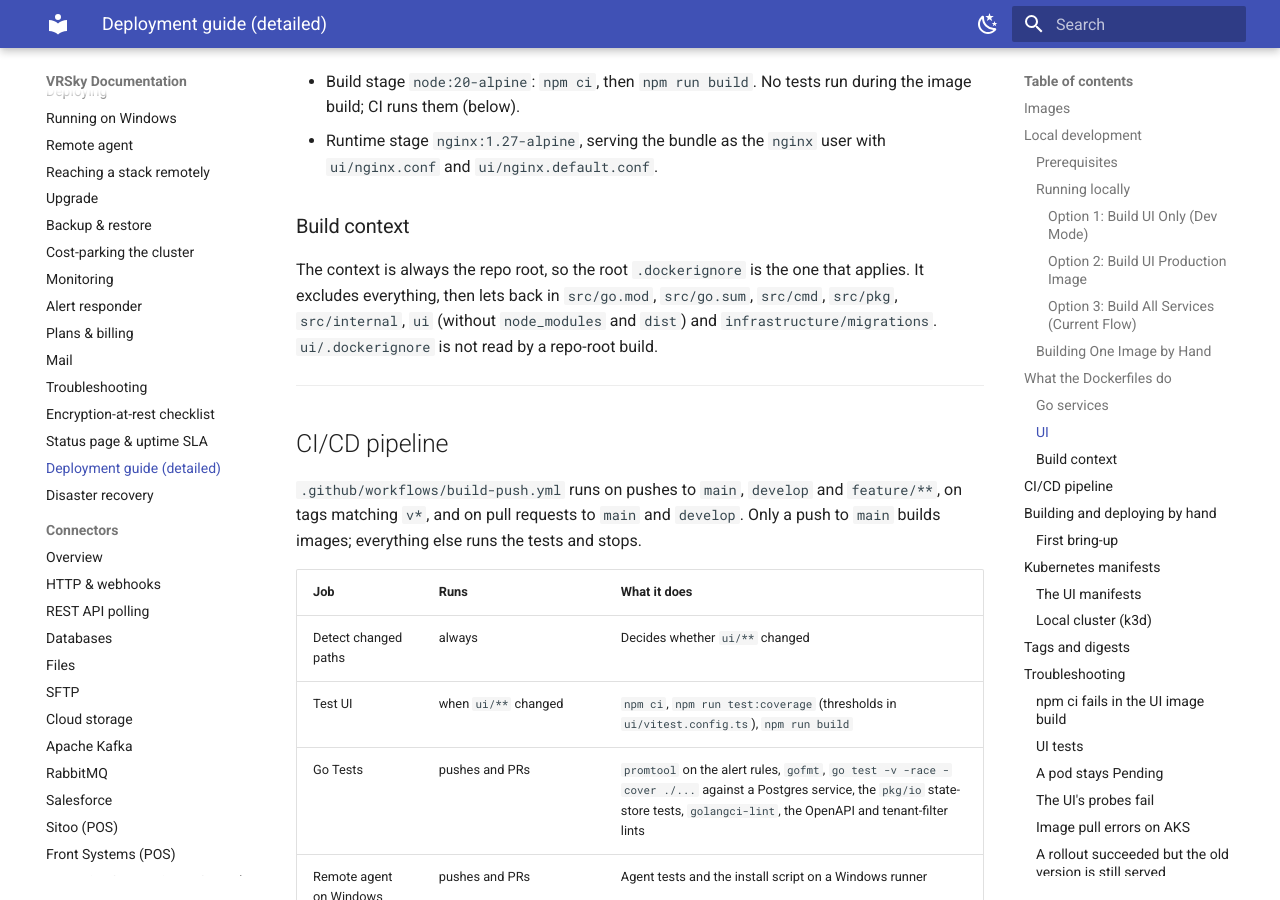
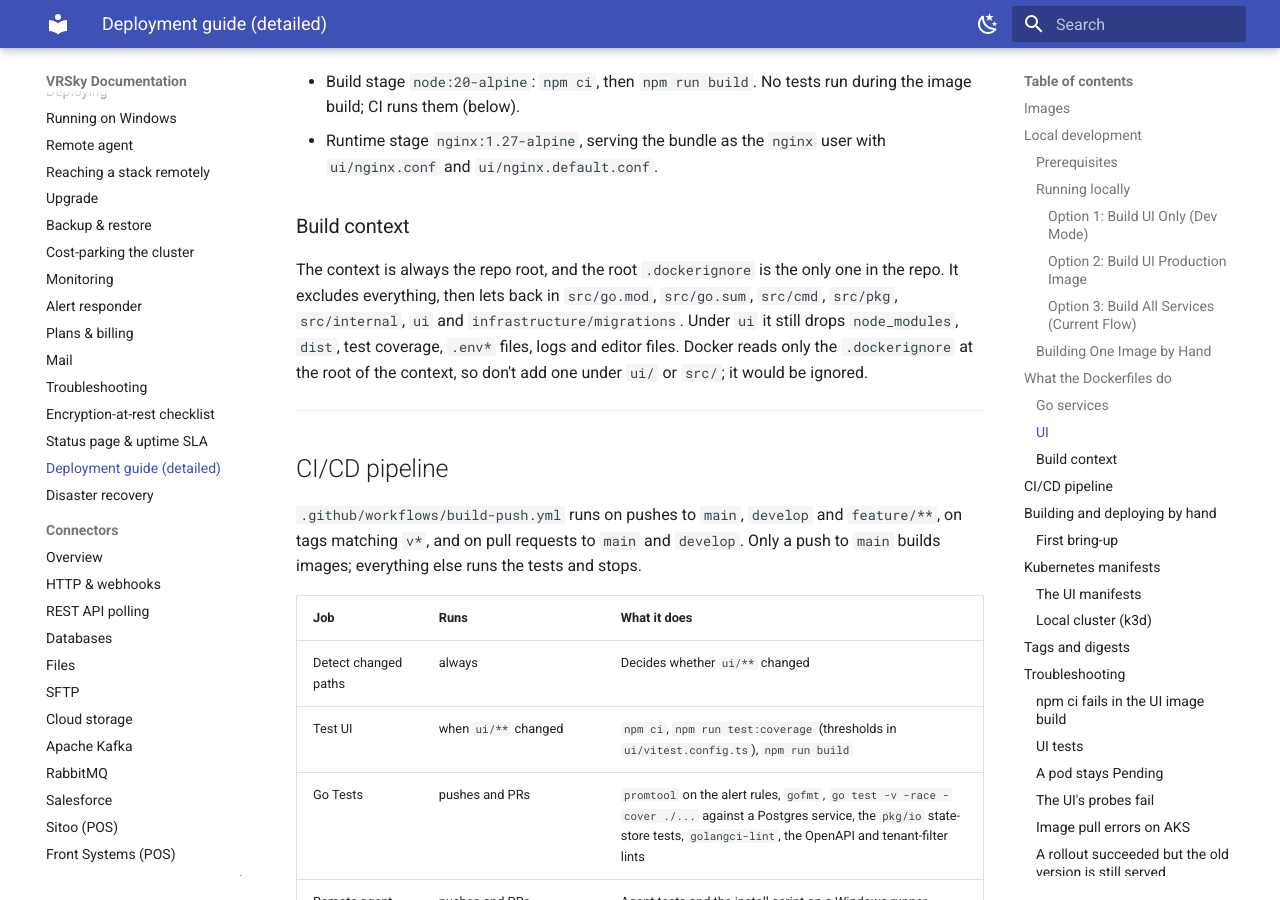
Before and after one commit to ValueRetail/vrsky, an MkDocs documentation site: the page built from docs/DEPLOYMENT_GUIDE.md, in a window 1280 px wide and 900 px high, scrolled down 3163 px. Built offline with MkDocs 1.6.1 and Material for MkDocs 9.7.7, drawn with Linux system fonts in a browser that asks for light colours.

Commit message:
chore(ui): drop the unread ui/.dockerignore, fold its rules into the root one
Every image builds with the repo root as context, so Docker only reads the
root .dockerignore. ui/.dockerignore did nothing and looked like it did.
The root file now also keeps ui/coverage, ui/.env*, logs, .eslintcache and
.DS_Store out of the context; ui/Dockerfile copies none of them.

Closes #380

Co-Authored-By: Claude Opus 5.5 <noreply@anthropic.com>

```diff
--- a/docs/DEPLOYMENT_GUIDE.md
+++ b/docs/DEPLOYMENT_GUIDE.md
@@ -145,11 +145,13 @@ and runs on `postgres:18-alpine`.
 
 ### Build context
 
-The context is always the repo root, so the root `.dockerignore` is the one
-that applies. It excludes everything, then lets back in `src/go.mod`,
-`src/go.sum`, `src/cmd`, `src/pkg`, `src/internal`, `ui` (without
-`node_modules` and `dist`) and `infrastructure/migrations`. `ui/.dockerignore`
-is not read by a repo-root build.
+The context is always the repo root, and the root `.dockerignore` is the
+only one in the repo. It excludes everything, then lets back in `src/go.mod`,
+`src/go.sum`, `src/cmd`, `src/pkg`, `src/internal`, `ui` and
+`infrastructure/migrations`. Under `ui` it still drops `node_modules`,
+`dist`, test coverage, `.env*` files, logs and editor files. Docker reads
+only the `.dockerignore` at the root of the context, so don't add one under
+`ui/` or `src/`; it would be ignored.
 
 ---
 
```
Also changed, not shown: plans/backlog.md (+7 -1 lines), plans/issue-380-ui-dockerignore.md (added, +74 -0 lines), 2 other files.
